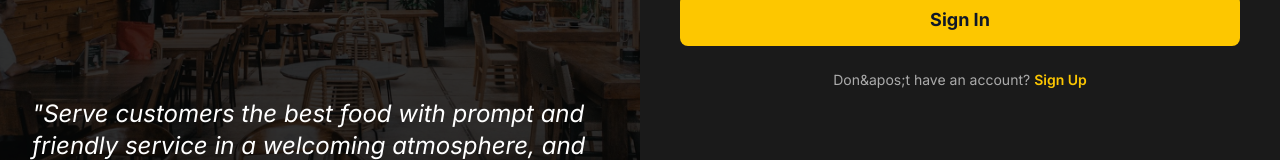
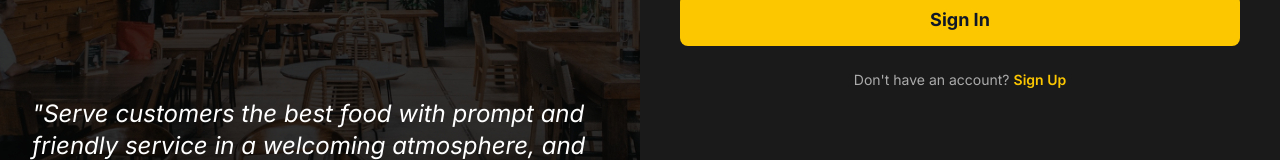
Before and after one commit to Maestro1982/pos-restaurant, a React (Vite) app in the folder pos-frontend-react/: page /auth in a window 1280 px wide. Shown: the part 478-638 px from the top of the page. Built offline with nearby package versions, Linux system fonts and the light colour scheme.

Commit message:
Modify existing code

```diff
--- a/pos-frontend-react/src/components/auth/Register.tsx
+++ b/pos-frontend-react/src/components/auth/Register.tsx
@@ -8,7 +8,7 @@ const Register = () => {
     email: '',
     phone: '',
     password: '',
-    role: '',
+    role: 'Cashier',
   });
 
   const handleInputChange = (e: React.ChangeEvent<HTMLInputElement>) => {
--- a/pos-frontend-react/src/pages/Auth.tsx
+++ b/pos-frontend-react/src/pages/Auth.tsx
@@ -54,7 +54,7 @@ const Auth = () => {
           <span className='text-sm text-[#ababab]'>
             {isRegistered
               ? 'Already have an account?'
-              : 'Don&apos;t have an account?'}
+              : "Don't have an account?"}
             <a
               onClick={() => setIsRegistered(!isRegistered)}
               href='#'
```
